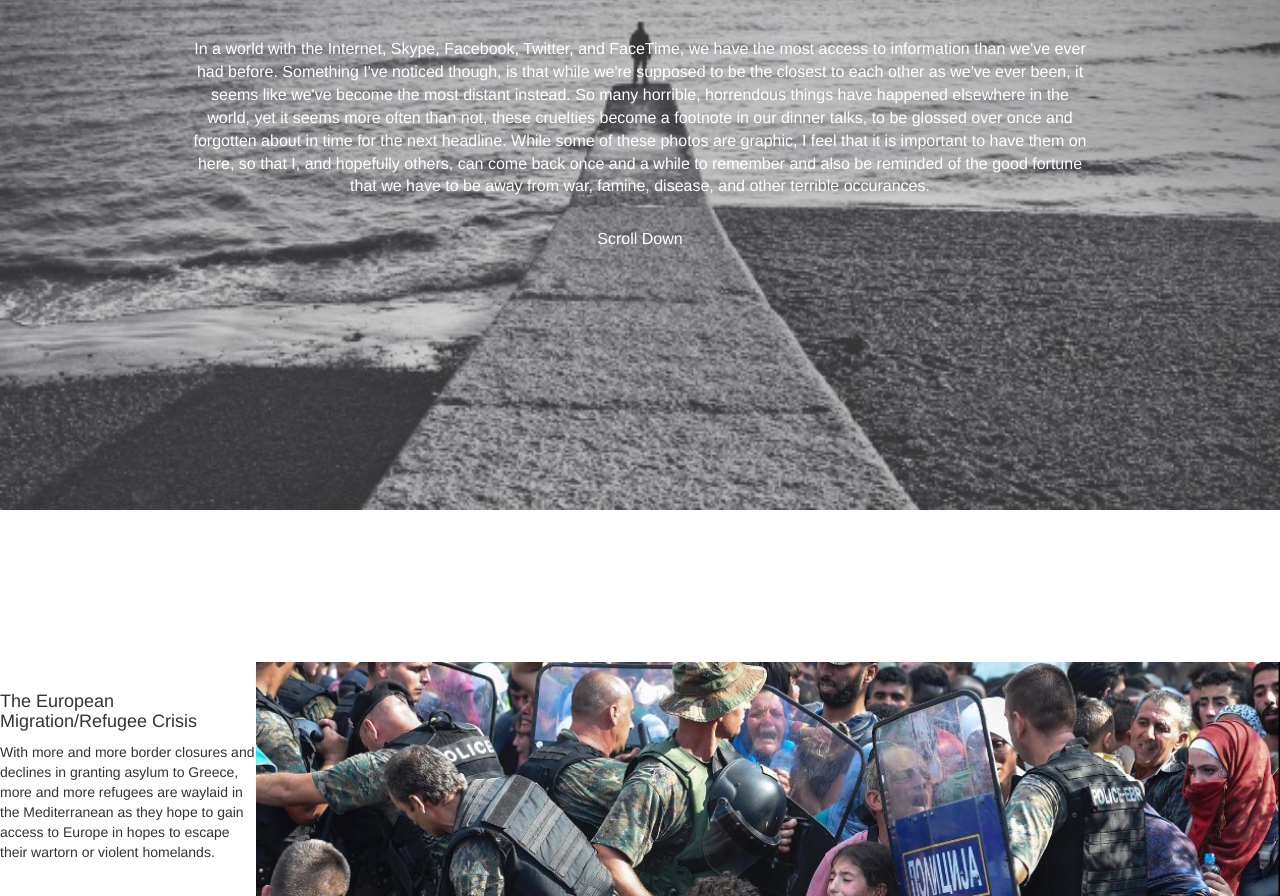
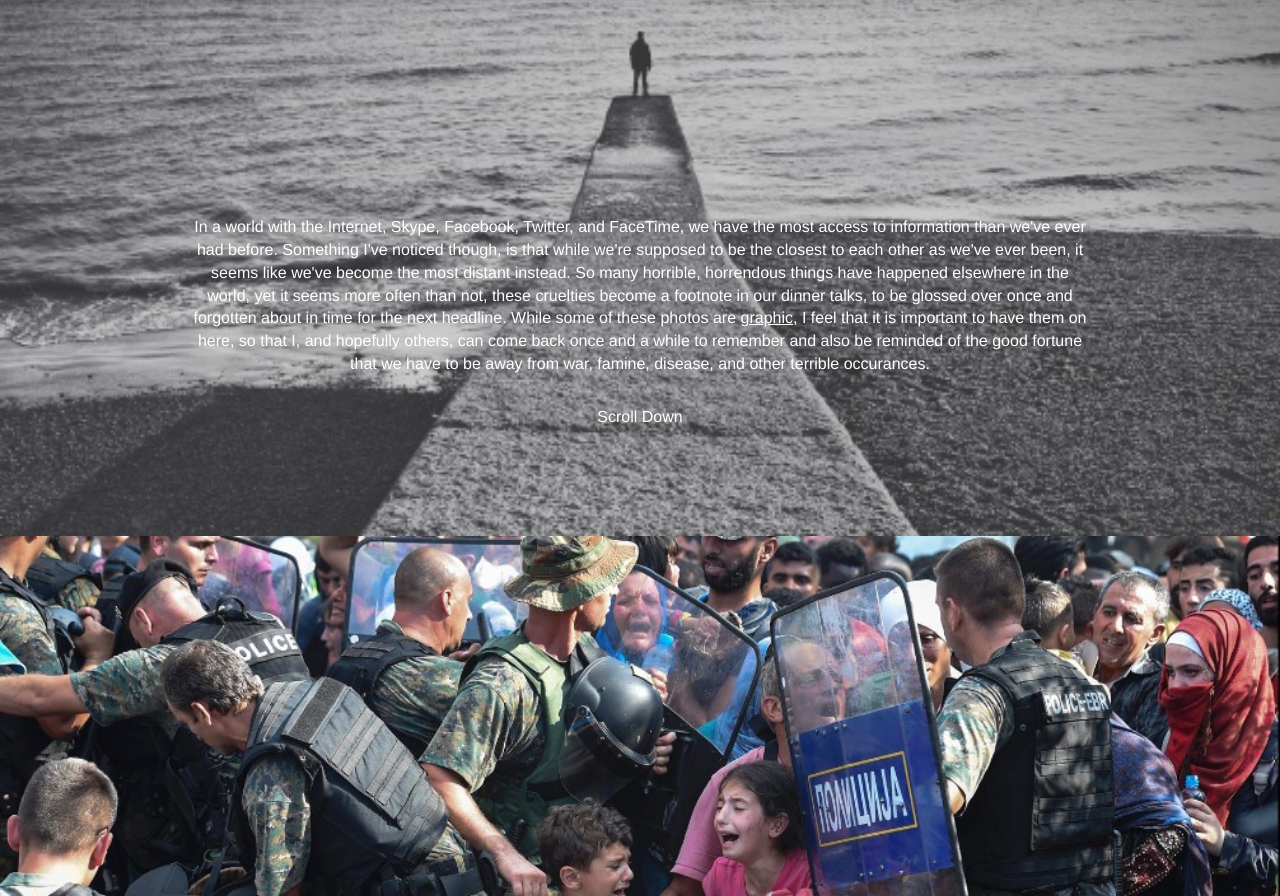
Before and after one commit to edwinc91/human-paradox, a plain HTML site: page index.html in a window 1280 px wide. Shown: the part 264-1160 px from the top of the page. Drawn offline with nearby package versions, Linux system fonts and the light colour scheme.

Commit message:
saving before i implement materialize

```diff
--- a/app.js
+++ b/app.js
@@ -0,0 +1,5 @@
+$('.image1').on('click', function() {
+  $('.image1').toggleClass('float-image-right');
+  $('.image1-description').toggleClass('hidden');
+  // $('.image1-description').toggle('slow');
+})
--- a/index.html
+++ b/index.html
@@ -30,7 +30,7 @@
           have the most access to information than we've ever had before. Something I've noticed though,
           is that while we're supposed to be the closest to each other as we've ever been, it seems like we've become the most distant instead.
           So many horrible, horrendous things have happened elsewhere in the world, yet it seems more often than not, these cruelties become a footnote
-          in our dinner talks, to be glossed over once and forgotten about in time for the next headline. While some of these photos are graphic, I feel that
+          in our dinner talks, to be glossed over once and forgotten about in time for the next headline. While some of these photos are <u>graphic</u>, I feel that
           it is important to have them on here, so that I, and hopefully others, can come back once and a while to remember and also be reminded of
           the good fortune that we have to be away from war, famine, disease, and other terrible occurances. </p>
           <br/>
@@ -38,7 +38,7 @@
       </div>
       <div class="image-container">
         <img src="europe-migration-crisis.jpg" class="image1" alt="">
-        <div class="image1-description">
+        <div class="image1-description hidden">
           <h4> The European Migration/Refugee Crisis </h4>
           <p> With more and more border closures and declines in granting asylum to Greece, more and more refugees are waylaid in the Mediterranean
             as they hope to gain access to Europe in hopes to escape their wartorn or violent homelands. </p>
--- a/styles.css
+++ b/styles.css
@@ -1,5 +1,9 @@
 body {
   /*background-color: black;*/
+}
+
+u {
+  text-decoration: underline;
 }
 
 #header {
@@ -22,7 +26,6 @@ body {
 .intro-box {
   height: 100vh;
   width: 100%;
-  margin-bottom: 9em;
   /*background: url('man-on-bridge.jpg') no-repeat center center fixed;
   background-size: cover;*/
 }
@@ -30,6 +33,7 @@ body {
 .intro-box > img {
   position: relative;
   width: 100%;
+  height: 100vh;
   z-index: 1;
   filter: contrast(60%);
 }
@@ -40,7 +44,7 @@ body {
   color: black;
   position: relative;
   z-index: 2;
-  top: -59vh;
+  top: -40vh;
   color: white;
   text-align: center;
 }
@@ -53,6 +57,11 @@ body {
 }*/
 
 .image1 {
+  /*float: right;*/
+  width: 100%;
+}
+
+.float-image-right {
   float: right;
   width: 80%;
 }
```
